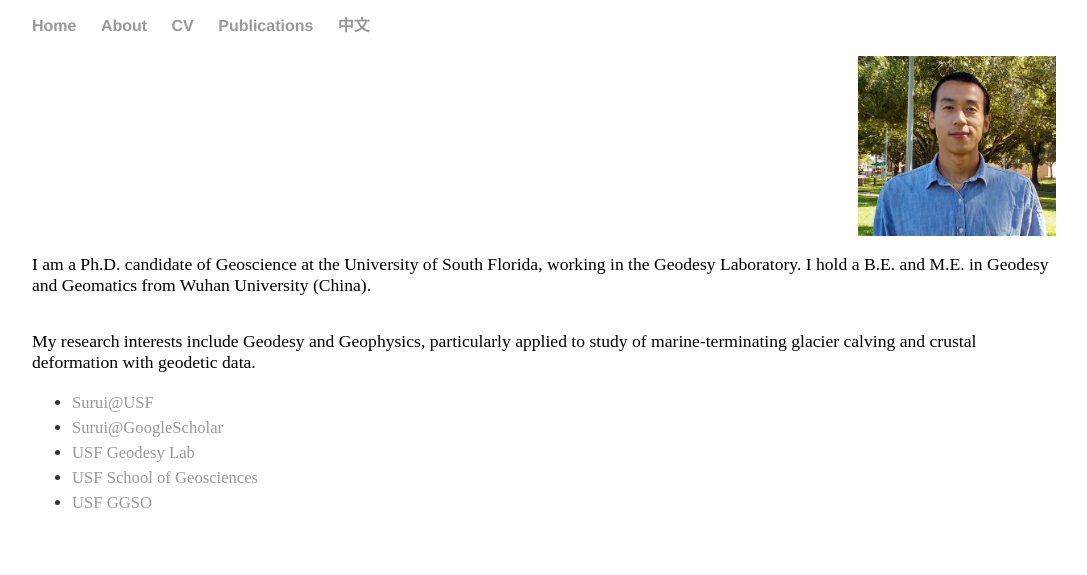
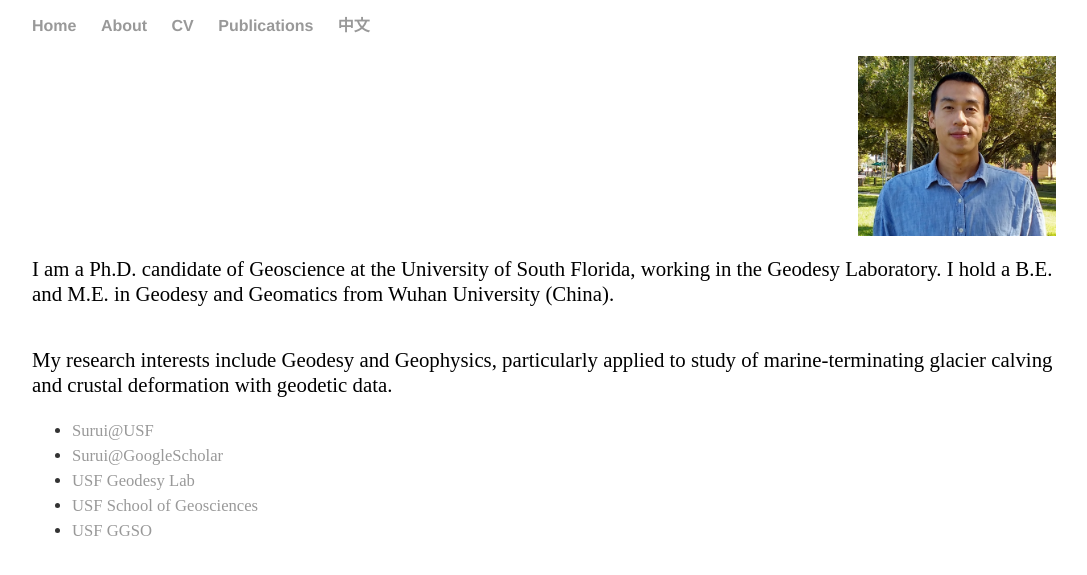
Before and after one commit to suruixie/suruixie.github.io, a Jekyll site: the page built from about/index.html, in a window 1280 px wide. Shown: the top 575 px of the page, without its empty margins (96-1183 px from the left). Built offline with Jekyll 4.4.1, drawn with Linux system fonts in a browser that asks for light colours.

Commit message:
Update index.html

```diff
--- a/about/index.html
+++ b/about/index.html
@@ -3,11 +3,13 @@
 title: About Surui Xie
 ---
 
-<body>
 <img src="../images/Surui_2018.jpg" height="180" align="right"/>
-	<div class="sideText">
-		<p>I am a Ph.D. candidate of Geoscience at the University of South Florida, working in the Geodesy Laboratory. I hold a B.E. and M.E. in Geodesy and Geomatics from Wuhan University (China).</p>
-		<p>My research interests include Geodesy and Geophysics, particularly applied to study of marine-terminating glacier calving and crustal deformation with geodetic data.</p>
+<p>
+	I am a Ph.D. candidate of Geoscience at the University of South Florida, working in the Geodesy Laboratory. I hold a B.E. and M.E. in Geodesy and Geomatics from Wuhan University (China).
+</p>
+<p>
+	My research interests include Geodesy and Geophysics, particularly applied to study of marine-terminating glacier calving and crustal deformation with geodetic data.
+</p>
 <ul class="contacts">
 	<li style="font-size:0.8em;"><a href="http://hennarot.forest.usf.edu/main/depts/geosci/students/suruixie/">Surui@USF</a></li>
 	<li style="font-size:0.8em;"><a href="https://scholar.google.com/citations?user=kF4StsMAAAAJ&hl=en&oi=ao">Surui@GoogleScholar</a></li>
@@ -15,5 +17,3 @@
 	<li style="font-size:0.8em;"><a href="http://hennarot.forest.usf.edu/main/depts/geosci/">USF School of Geosciences</a></li>
 	<li style="font-size:0.8em;"><a href="http://shell.cas.usf.edu/geograd/index.html">USF GGSO</a></li>
 </ul>
-	</div>
-</body>
```
Lines whose indentation alone changed are shown as unchanged.
